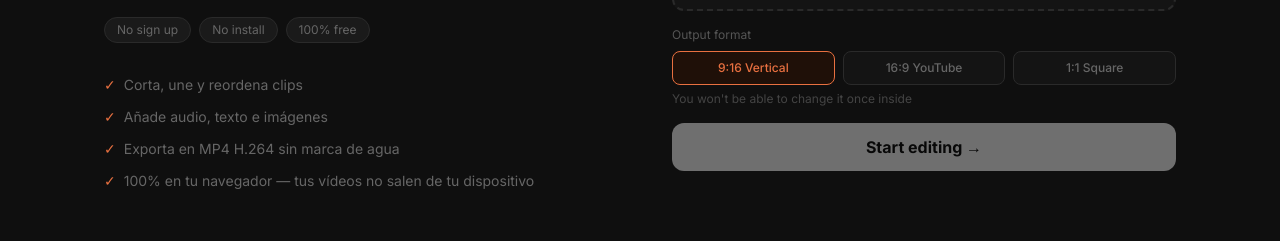
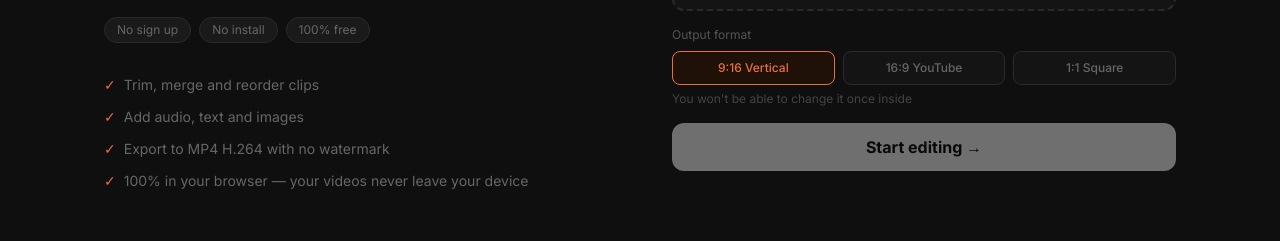
Before and after one commit to gvmaplicaciones/2minclip, a React (Vite) app: page / in a window 1280 px wide. Shown: the part 337-578 px from the top of the page. Built offline with nearby package versions, Linux system fonts and the light colour scheme.

Commit message:
arreglo traducciones restantes

```diff
--- a/src/locales/en.json
+++ b/src/locales/en.json
@@ -45,6 +45,10 @@
     "faq_5_a": "MP4, MOV and WebM. For audio: MP3, AAC and WAV.",
     "faq_6_q": "Is it safe to upload my videos?",
     "faq_6_a": "Your videos never leave your device. All processing happens in your own browser using FFmpeg.wasm. Nothing is uploaded to any server.",
+    "feat1": "Trim, merge and reorder clips",
+    "feat2": "Add audio, text and images",
+    "feat3": "Export to MP4 H.264 with no watermark",
+    "feat4": "100% in your browser — your videos never leave your device",
     "footer": "© 2025 2minclip — Free online video editor"
   },
   "format_selector": {
--- a/src/locales/es.json
+++ b/src/locales/es.json
@@ -45,6 +45,10 @@
     "faq_5_a": "MP4, MOV y WebM. Para audio: MP3, AAC y WAV.",
     "faq_6_q": "¿Es seguro subir mis vídeos?",
     "faq_6_a": "Tus vídeos nunca salen de tu dispositivo. Todo el procesamiento ocurre en tu propio navegador con FFmpeg.wasm. No se sube nada a ningún servidor.",
+    "feat1": "Corta, une y reordena clips",
+    "feat2": "Añade audio, texto e imágenes",
+    "feat3": "Exporta en MP4 H.264 sin marca de agua",
+    "feat4": "100% en tu navegador — tus vídeos no salen de tu dispositivo",
     "footer": "© 2025 2minclip — Editor de vídeo online gratis"
   },
   "format_selector": {
--- a/src/pages/Landing.jsx
+++ b/src/pages/Landing.jsx
@@ -161,10 +161,10 @@ export default function Landing({ lang }) {
 
               {/* Features list — solo desktop */}
               <ul className="hidden md:block space-y-3 text-sm text-[#666]">
-                <li className="flex items-center gap-2"><span className="text-[#e87040]">✓</span> Corta, une y reordena clips</li>
-                <li className="flex items-center gap-2"><span className="text-[#e87040]">✓</span> Añade audio, texto e imágenes</li>
-                <li className="flex items-center gap-2"><span className="text-[#e87040]">✓</span> Exporta en MP4 H.264 sin marca de agua</li>
-                <li className="flex items-center gap-2"><span className="text-[#e87040]">✓</span> 100% en tu navegador — tus vídeos no salen de tu dispositivo</li>
+                <li className="flex items-center gap-2"><span className="text-[#e87040]">✓</span> {t('landing.feat1')}</li>
+                <li className="flex items-center gap-2"><span className="text-[#e87040]">✓</span> {t('landing.feat2')}</li>
+                <li className="flex items-center gap-2"><span className="text-[#e87040]">✓</span> {t('landing.feat3')}</li>
+                <li className="flex items-center gap-2"><span className="text-[#e87040]">✓</span> {t('landing.feat4')}</li>
               </ul>
             </div>
 
```
